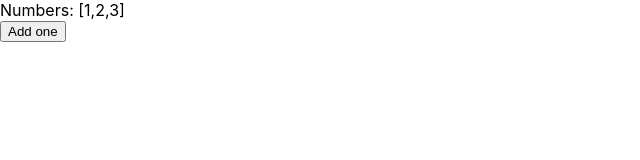
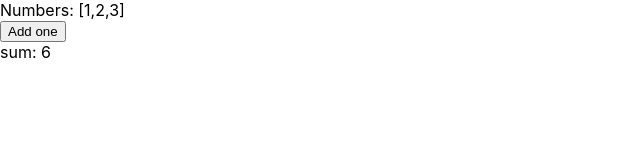
Before and after one commit to Bengt-M/React-useEffect, a React (Create React App) app: page / in a window 1280 px wide. Shown: the top 160 px of the page, without its empty margins (0-640 px from the left). Built offline with nearby package versions, Linux system fonts and the light colour scheme.

Commit message:
display sum

```diff
--- a/src/App.js
+++ b/src/App.js
@@ -27,9 +27,12 @@ function MyComponent() {
     ]);
   }, []);
 
+  const sum = numbers.reduce((a, v) => a + v, 0);
+
   return <div>
     <div>Numbers: {JSON.stringify(numbers)}</div>
     <button onClick={addOne}>Add one</button>
+    <div>sum: {sum}</div>
   </div>
 }
 
```
